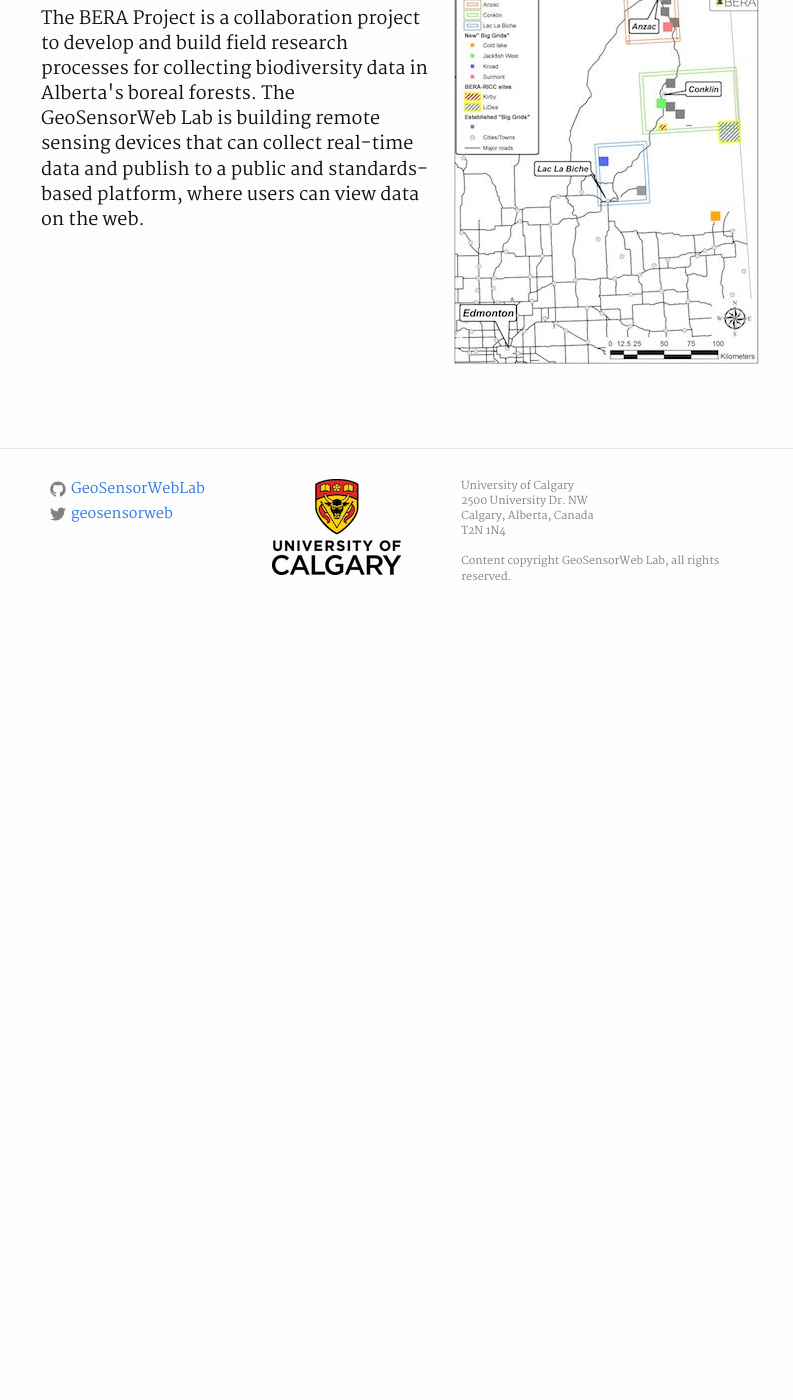
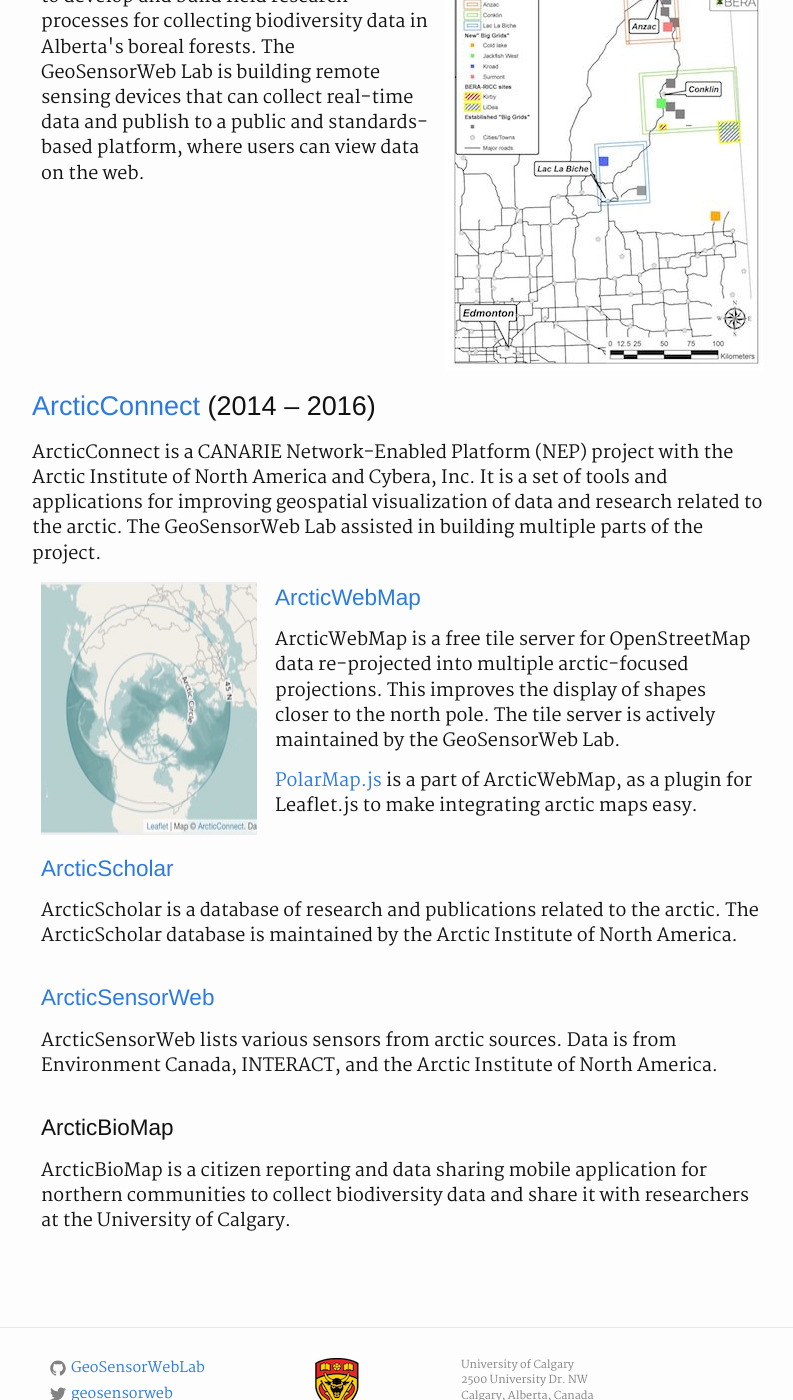
Before and after one commit to GeoSensorWebLab/geosensorweblab.github.io, a Jekyll site: the page built from projects.md, in a window 1280 px wide and 1400 px high, scrolled down 361 px. Shown: the whole window, without its empty margins (238-1031 px from the left). Built offline with Jekyll 4.4.1, drawn with Linux system fonts in a browser that asks for light colours; before the commit the page ends 991 px from its top, so only the background shows below that; some of the changed text lies outside the part shown.

Commit message:
Add info about ArcticConnect Project

```diff
--- a/projects.md
+++ b/projects.md
@@ -4,14 +4,59 @@
 permalink: /projects/
 ---
 
-## Boreal Ecosystem Recovery and Assessment (BERA) Project (2015 – Present)
+## <a href="http://www.bera-project.org">Boreal Ecosystem Recovery and Assessment (BERA) Project</a> (2015 – Present)
 
 <div class="flex">
 <div>
-    <h4><a href="http://www.bera-project.org">http://www.bera-project.org</a></h4>
     <p>
         The BERA Project is a collaboration project to develop and build field research processes for collecting biodiversity data in Alberta's boreal forests. The GeoSensorWeb Lab is building remote sensing devices that can collect real-time data and publish to a public and standards-based platform, where users can view data on the web.
     </p>
 </div>
 <img src="/assets/images/bera-2017-map.jpg" srcset="/assets/images/bera-2017-map@2x.jpg 2x">
 </div>
+
+## <a href="http://arcticconnect.org">ArcticConnect</a> (2014 – 2016)
+
+<p>
+    ArcticConnect is a CANARIE Network-Enabled Platform (NEP) project with the Arctic Institute of North America and Cybera, Inc. It is a set of tools and applications for improving geospatial visualization of data and research related to the arctic. The GeoSensorWeb Lab assisted in building multiple parts of the project.
+</p>
+
+<div class="flex">
+    <img src="/assets/images/awm.jpg" srcset="/assets/images/awm@2x.jpg 2x" class="flex-image">
+    <div>
+        <h4><a href="https://webmap.arcticconnect.org/">ArcticWebMap</a></h4>
+        <p>
+            ArcticWebMap is a free tile server for OpenStreetMap data re-projected into multiple arctic-focused projections. This improves the display of shapes closer to the north pole. The tile server is actively maintained by the GeoSensorWeb Lab.
+        </p>
+        <p>
+            <a href="https://github.com/GeoSensorWebLab/polarmap.js">PolarMap.js</a> is a part of ArcticWebMap, as a plugin for Leaflet.js to make integrating arctic maps easy.
+        </p>
+    </div>
+</div>
+
+<div class="flex">
+    <div>
+        <h4><a href="https://records.arcticconnect.org/">ArcticScholar</a></h4>
+        <p>
+            ArcticScholar is a database of research and publications related to the arctic. The ArcticScholar database is maintained by the Arctic Institute of North America.
+        </p>
+    </div>
+</div>
+
+<div class="flex">
+    <div>
+        <h4><a href="https://sensorweb.arcticconnect.org/">ArcticSensorWeb</a></h4>
+        <p>
+            ArcticSensorWeb lists various sensors from arctic sources. Data is from Environment Canada, INTERACT, and the Arctic Institute of North America.
+        </p>
+    </div>
+</div>
+
+<div class="flex">
+    <div>
+        <h4>ArcticBioMap</h4>
+        <p>
+            ArcticBioMap is a citizen reporting and data sharing mobile application for northern communities to collect biodiversity data and share it with researchers at the University of Calgary.
+        </p>
+    </div>
+</div>
```
Also changed, not shown: assets/images/awm.jpg (added), assets/images/awm@2x.jpg (added).
